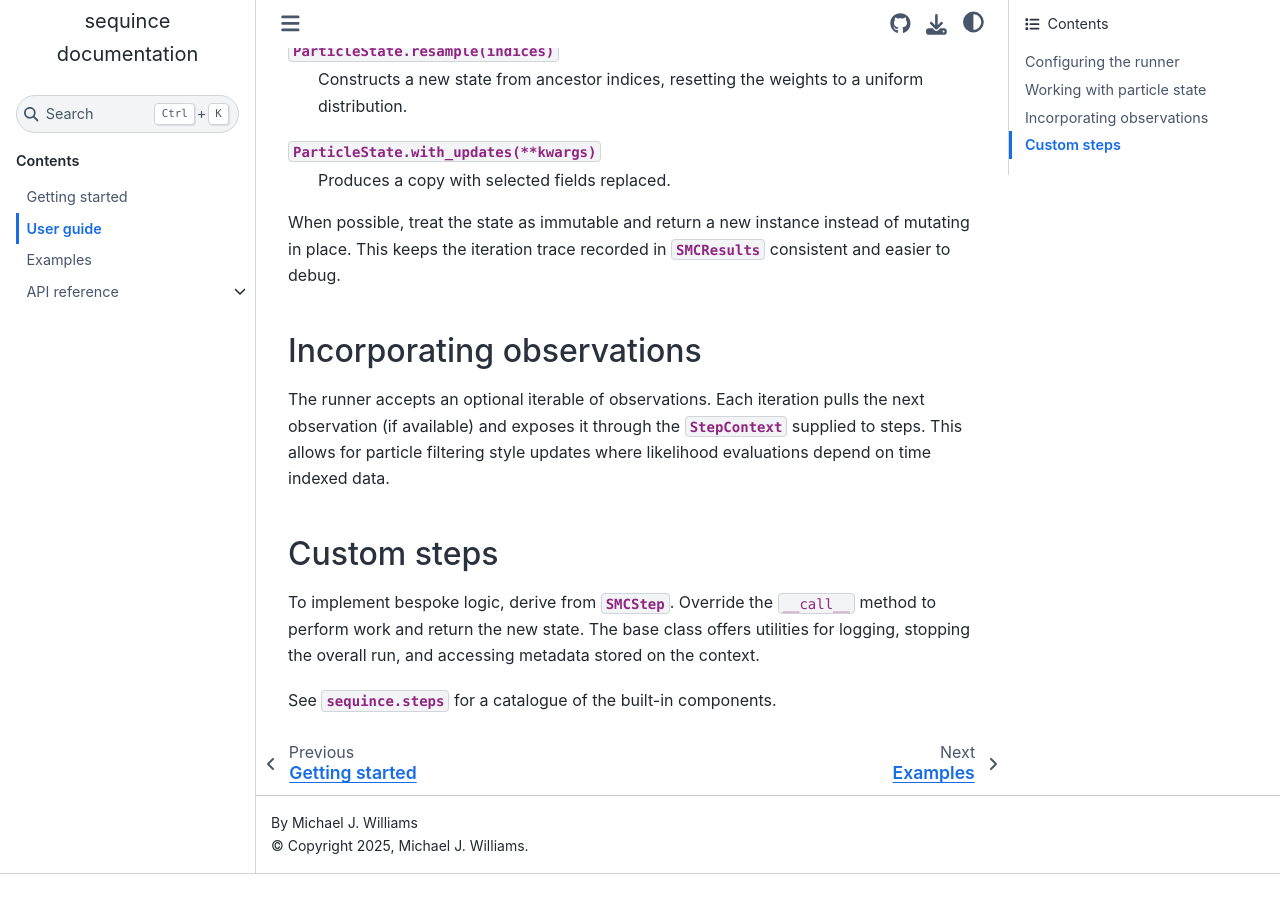
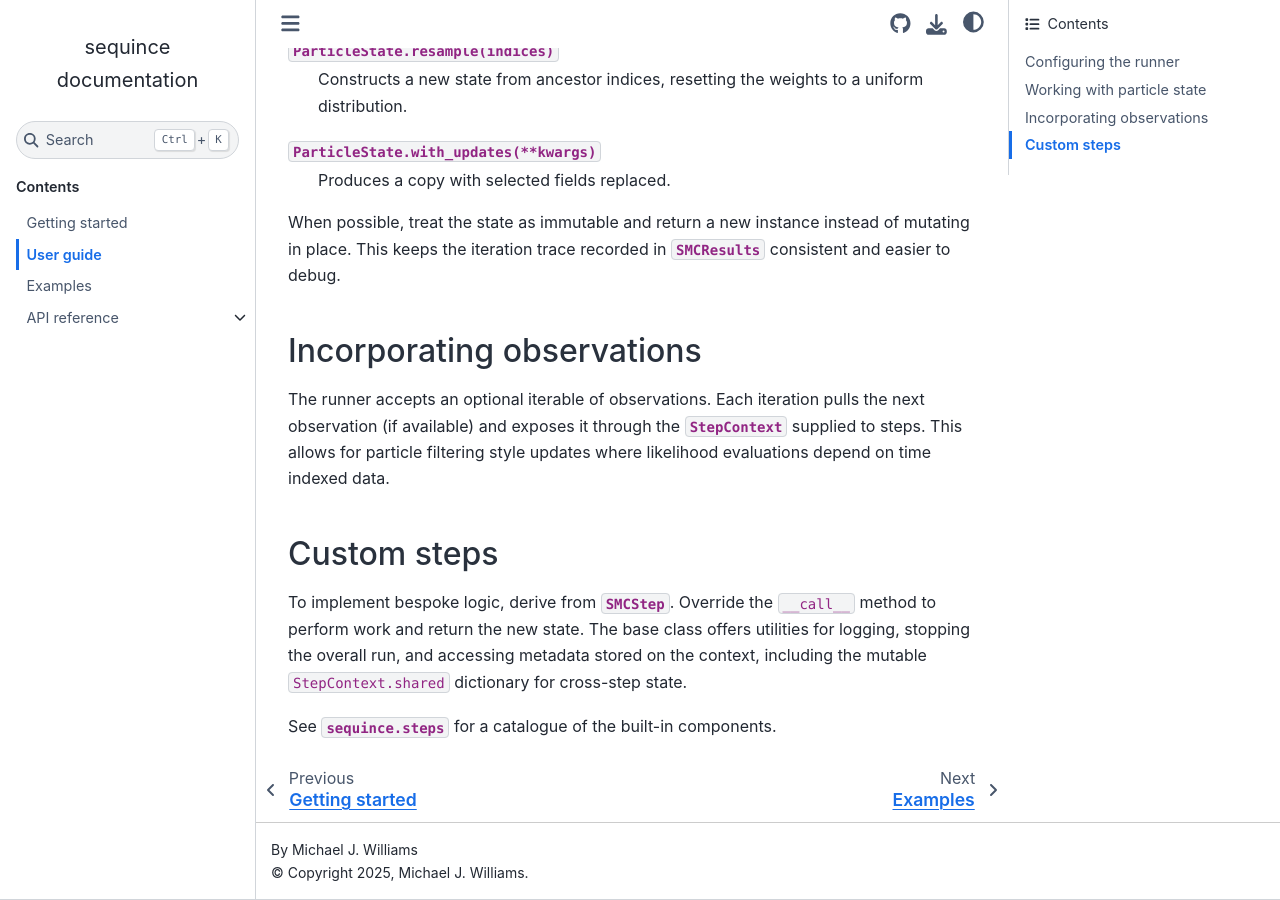
Before and after one commit to sequince-dev/sequince, a Sphinx documentation site: the page built from docs/user_guide.rst, in a window 1280 px wide and 900 px high, scrolled down 1288 px. Built offline with Sphinx 7.4.7 and the Sphinx Book theme 1.1.4, drawn with Linux system fonts in a browser that asks for light colours; before the commit the page ends 2162 px from its top, so only the background shows below that; some of the changed text lies outside the part shown.

Commit message:
DOC: change to shared context

```diff
--- a/docs/getting_started.rst
+++ b/docs/getting_started.rst
@@ -33,7 +33,7 @@
     def log_likelihood(theta):
         ...
 
-    smc, posterior, static_context = make_standard_bayesian_smc(
+    smc, posterior, shared_context = make_standard_bayesian_smc(
         log_prior,
         log_likelihood,
     )
@@ -50,7 +50,7 @@
     results = smc.run(
         initial_state,
         rng=np.random.default_rng(),
-        static_context=static_context,
+        shared_context=shared_context,
     )
     samples = results.posterior_samples(1_000)
 
--- a/docs/user_guide.rst
+++ b/docs/user_guide.rst
@@ -3,7 +3,7 @@
 
 The Sequential Monte Carlo (SMC) loop in ``sequince`` is built from a set of
 composable *steps*. Each step inspects the current :class:`~sequince.state.ParticleState`,
-optionally consumes observations and static configuration, and returns an updated
+optionally consumes observations and shared configuration, and returns an updated
 state. The :class:`~sequince.smc.SequentialMonteCarlo` class drives the loop by
 executing the configured steps at every iteration.
 
@@ -18,7 +18,7 @@
 
     from sequince import make_standard_bayesian_smc
 
-    smc, posterior, static_context = make_standard_bayesian_smc(
+    smc, posterior, shared_context = make_standard_bayesian_smc(
         log_prior,
         log_likelihood,
         mutation="emcee",
@@ -88,6 +88,7 @@
 To implement bespoke logic, derive from
 :class:`~sequince.steps.base.SMCStep`. Override the ``__call__`` method to
 perform work and return the new state. The base class offers utilities for
-logging, stopping the overall run, and accessing metadata stored on the context.
+logging, stopping the overall run, and accessing metadata stored on the context,
+including the mutable ``StepContext.shared`` dictionary for cross-step state.
 
 See :mod:`sequince.steps` for a catalogue of the built-in components.
```
Also changed, not shown: README.md (+2 -2 lines).
